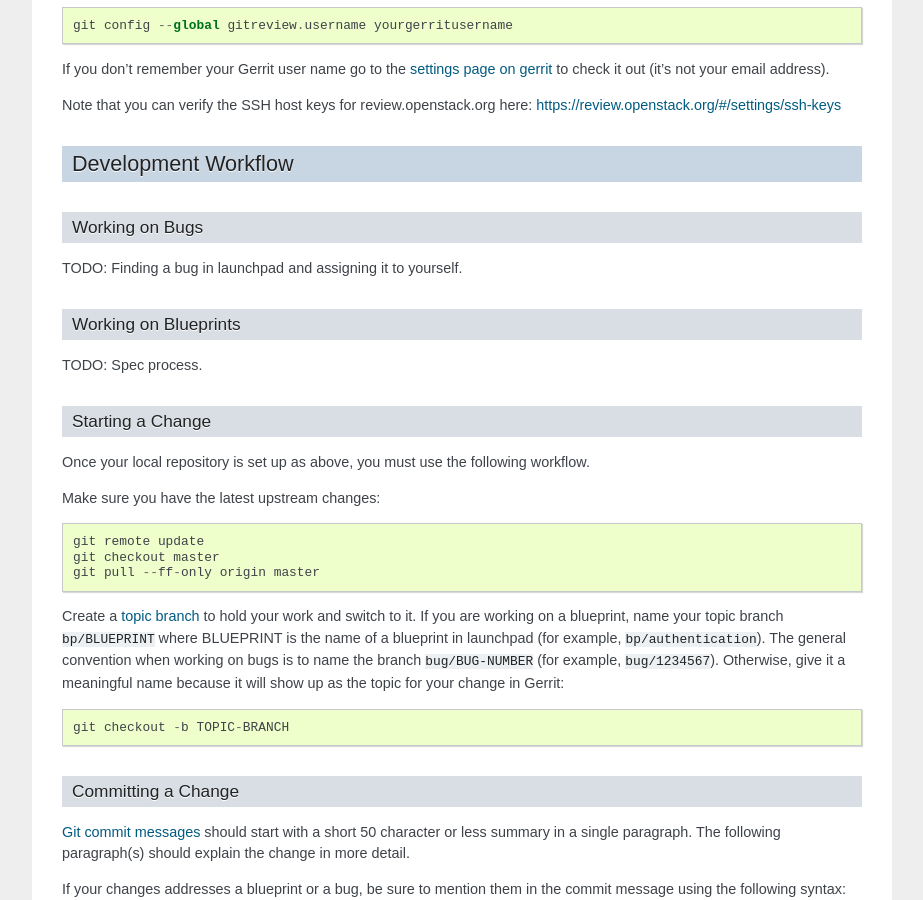
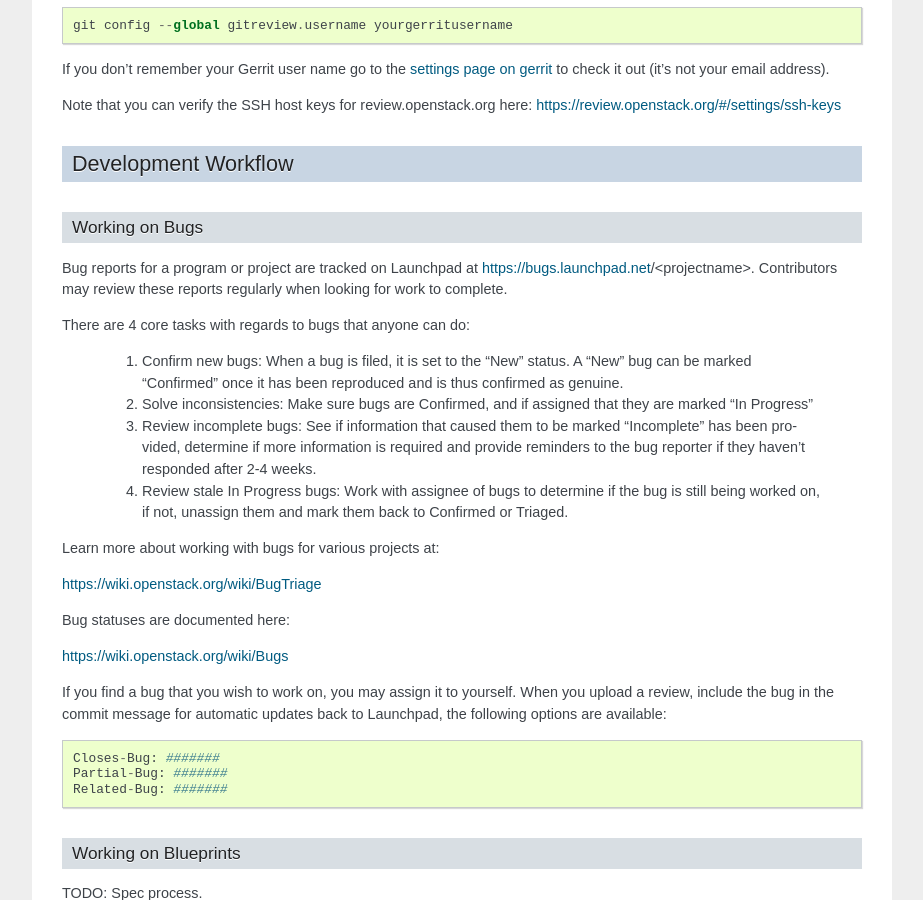
Before and after one commit to openstack-archive/infra-manual, a Sphinx documentation site: the page built from doc/source/developers.rst, in a window 1280 px wide and 900 px high, scrolled down 2835 px. Shown: the whole window, without its empty margins (198-1121 px from the left). Built offline with Sphinx 7.4.7, drawn with Linux system fonts in a browser that asks for light colours.

Commit message:
Add Working with Bugs section to Dev guide
Change-Id: Ib6ff2dd39721afc353726024c35130c30e5368dd

```diff
--- a/doc/source/developers.rst
+++ b/doc/source/developers.rst
@@ -166,7 +166,40 @@
 Working on Bugs
 ---------------
 
-TODO: Finding a bug in launchpad and assigning it to yourself.
+Bug reports for a program or project are tracked on Launchpad at
+https://bugs.launchpad.net/<projectname>. Contributors may review these
+reports regularly when looking for work to complete.
+
+There are 4 core tasks with regards to bugs that anyone can do:
+
+ #. Confirm new bugs: When a bug is filed, it is set to the "New" status.
+    A "New" bug can be marked "Confirmed" once it has been reproduced
+    and is thus confirmed as genuine.
+ #. Solve inconsistencies: Make sure bugs are Confirmed, and if assigned
+    that they are marked "In Progress"
+ #. Review incomplete bugs: See if information that caused them to be marked
+    "Incomplete" has been provided, determine if more information is required
+    and provide reminders to the bug reporter if they haven't responded after
+    2-4 weeks.
+ #. Review stale In Progress bugs: Work with assignee of bugs to determine
+    if the bug is still being worked on, if not, unassign them and mark them
+    back to Confirmed or Triaged.
+
+Learn more about working with bugs for various projects at:
+
+https://wiki.openstack.org/wiki/BugTriage
+
+Bug statuses are documented here:
+
+https://wiki.openstack.org/wiki/Bugs
+
+If you find a bug that you wish to work on, you may assign it to yourself.
+When you upload a review, include the bug in the commit message for
+automatic updates back to Launchpad, the following options are available::
+
+  Closes-Bug: #######
+  Partial-Bug: #######
+  Related-Bug: #######
 
 Working on Blueprints
 ---------------------
```
